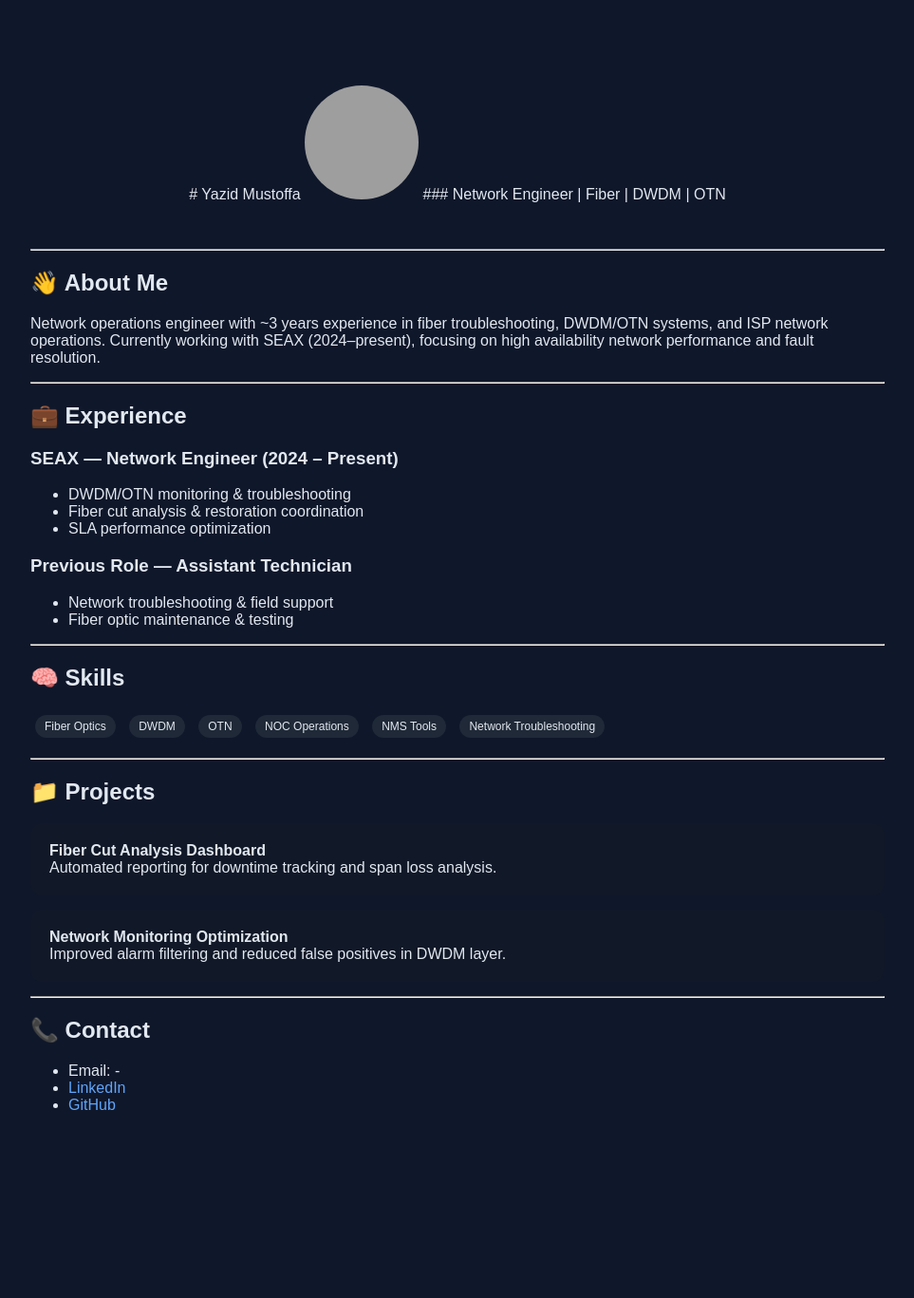
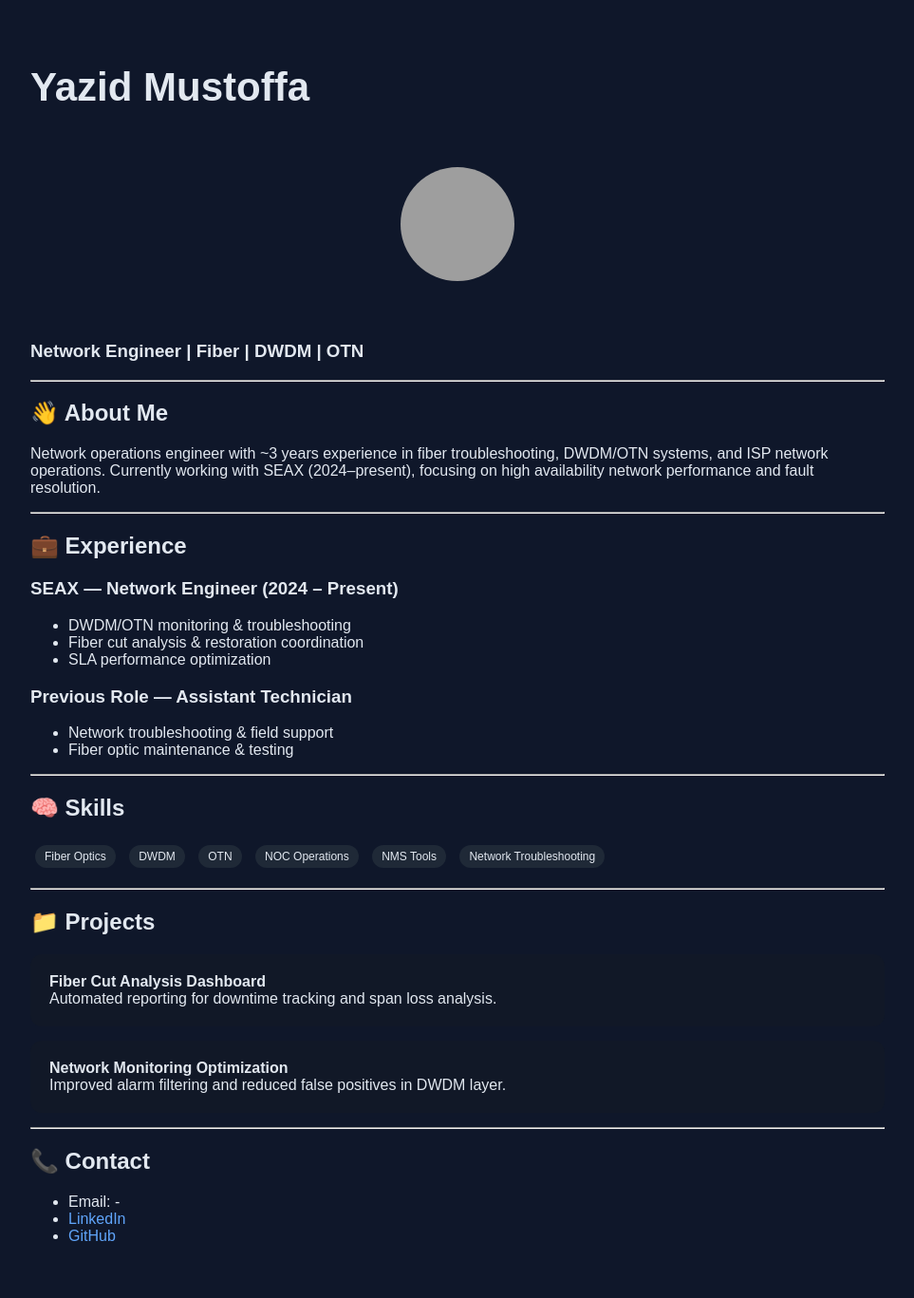
Before and after one commit to eucleast/eucleast.github.io, a Jekyll site: the page built from index.md, in a window 1280 px wide. Shown: the whole page at 95% size, without its empty margins (158-1121 px from the left). Built offline with Jekyll 4.4.1, drawn with Linux system fonts in a browser that asks for light colours; our own code applies the rules of GitHub Pages for plain Markdown files; before the commit the page ends 1229 px from its top, so only the background shows below that; grey boxes are pictures that could not be loaded.

Commit message:
Update index.md

```diff
--- a/index.md
+++ b/index.md
@@ -2,15 +2,13 @@
 layout: default
 ---
 
-<div style="text-align:center; padding:40px 0;">
-
 # Yazid Mustoffa
 
+<div style="text-align:center; padding:40px 0;">
 <img src="/assets/profile.jpg" style="width:120px;height:120px;border-radius:50%;object-fit:cover;margin-top:10px;">
+</div>
 
 ### Network Engineer | Fiber | DWDM | OTN
-
-</div>
 
 ---
 
```
